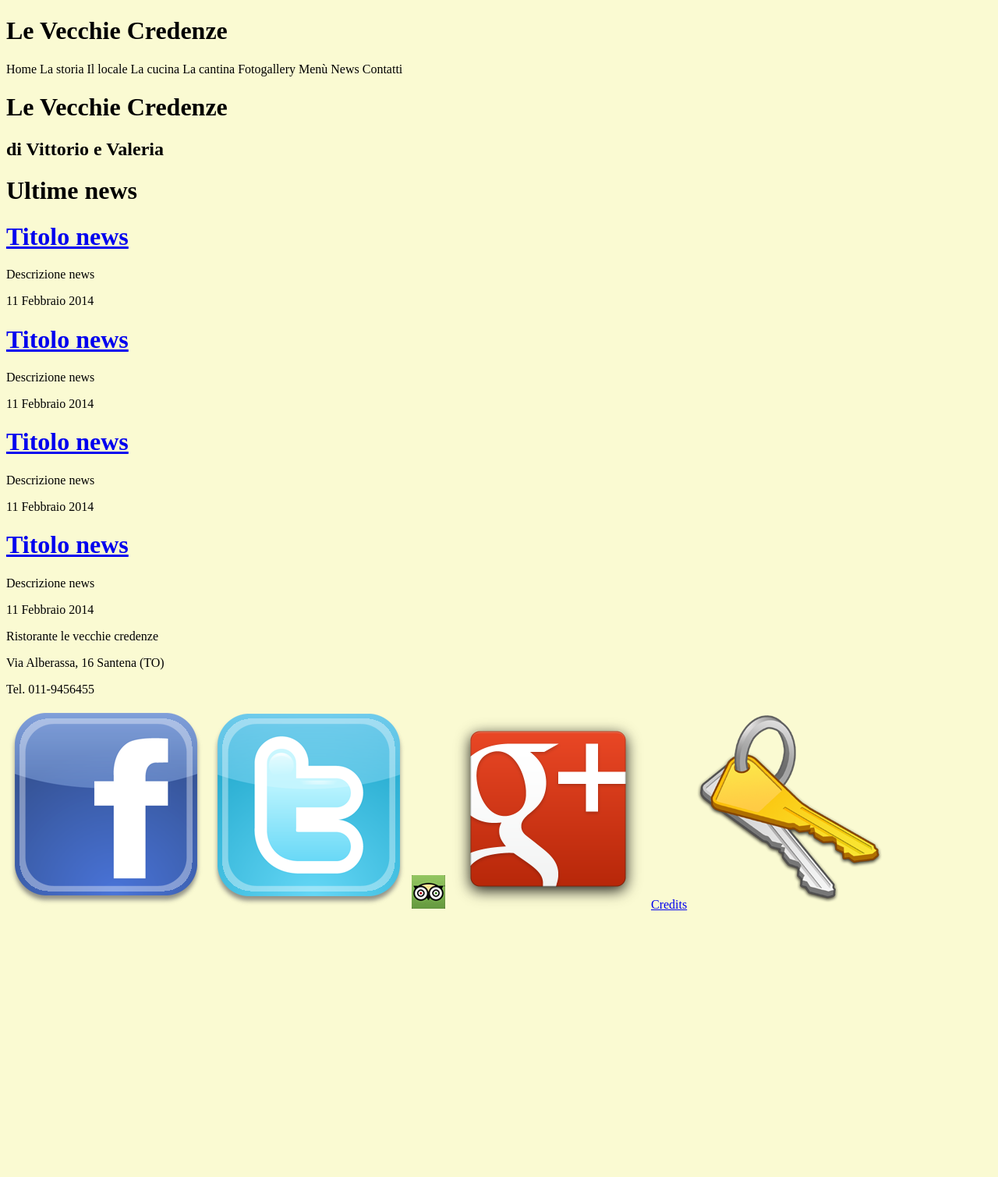
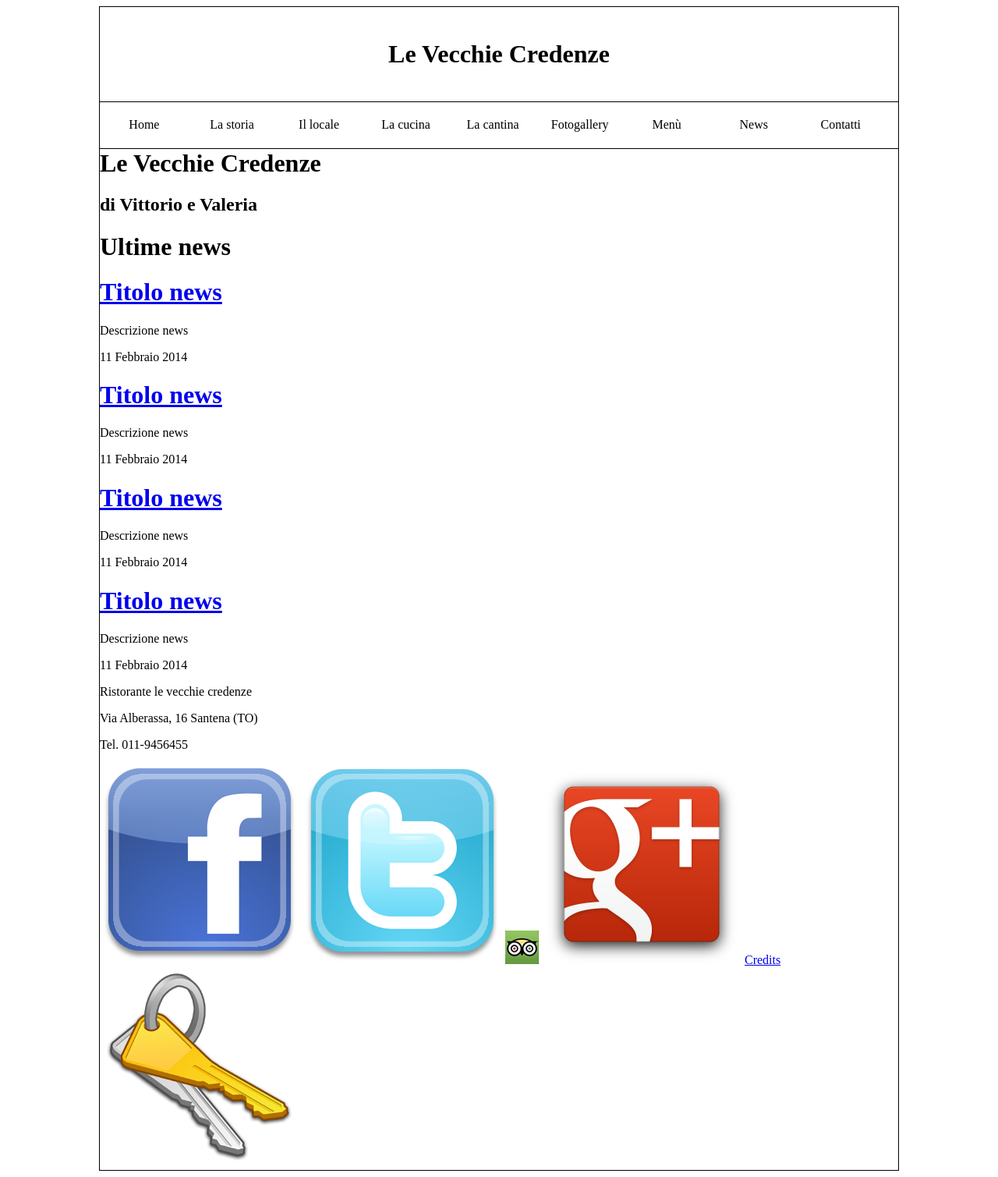
Before and after one commit to defra91/levecchiecredenze.it-php-, a PHP site: page / in a window 1280 px wide. Shown: the whole page at 78% size. Before the commit the page ends 1167 px from the top, so only its background shows below. Run offline with PHP 8.4, Linux system fonts and the light colour scheme.

Commit message:
Modificato CSS screen

```diff
--- a/public-html/css/screen.css
+++ b/public-html/css/screen.css
@@ -5,31 +5,59 @@
 }
 
 body {
-	background-color: #FAFAD2;
+
 }
+
+div#container {
+	width: 1024px;
+	border: 1px solid #000;
+	margin-left: auto;
+	margin-right: auto;
+}
+
+
+
+
 
 /* Sezione banner */
 
 div#banner {
-
+	width: 100%;
+	padding: 2% 0%;
+	border-bottom: 1px solid #000;
+	background-image: url();
 }
 
 div#banner h1 {
+	text-align: center;
 
 }
 
 /* Sezione menu di navigazione */
 
 div#navigation {
+	width: 100%;
+
+	border-bottom: 1px solid #000;
+	background-image: url();
+	float: left;
 
 }
 
 span.menu_item {
+	float: left;
+    width: 10.89173%;
+	text-align:center;
+	padding: 2% 0%;
+
 
 }
 
 span.menu_item_selected {
-
+	float: left;
+    width: 11.11%;
+	text-align:center;
+	padding: 2% 0%;
 }
 
 /* Sezione contenuto */
```
